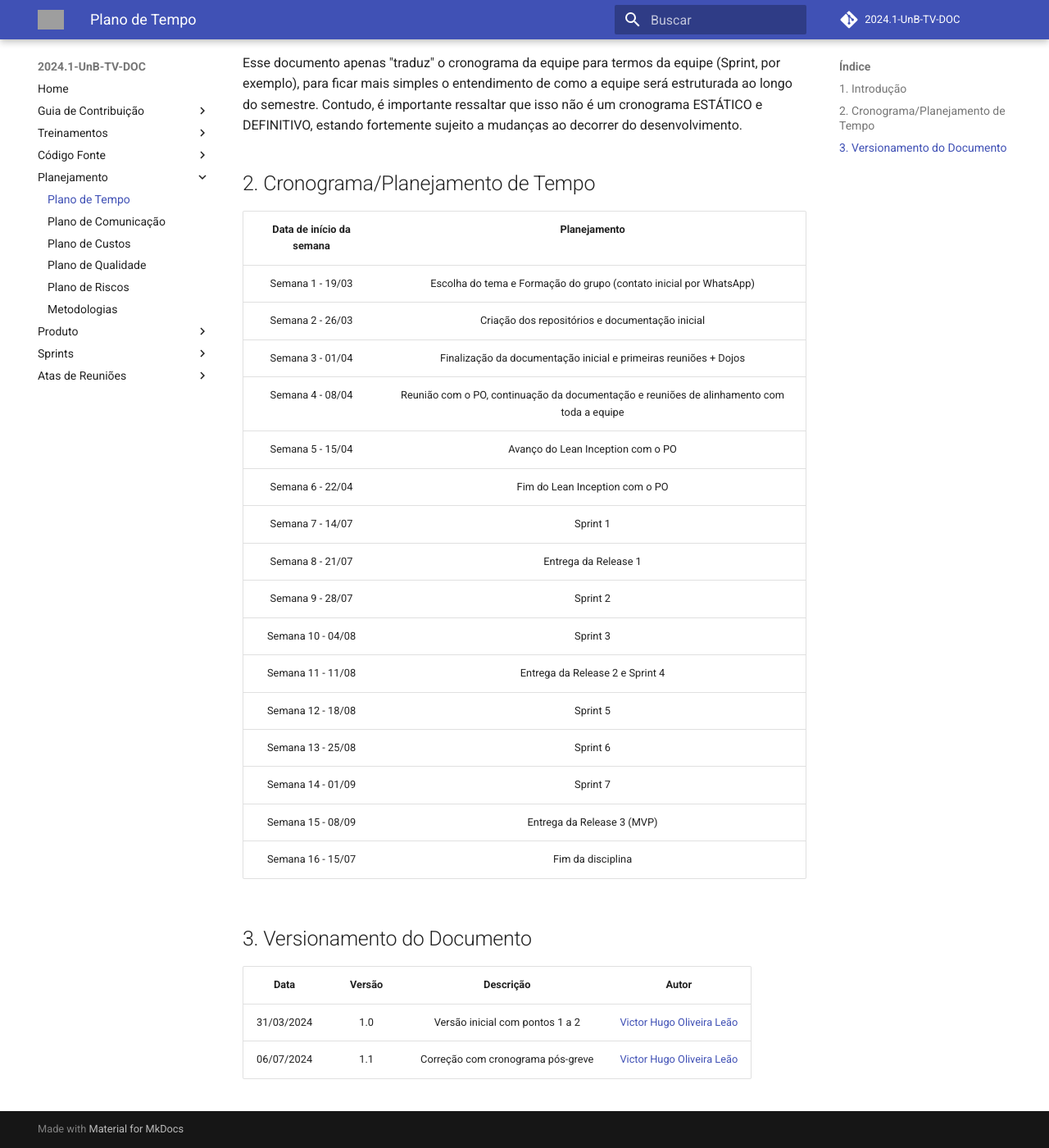
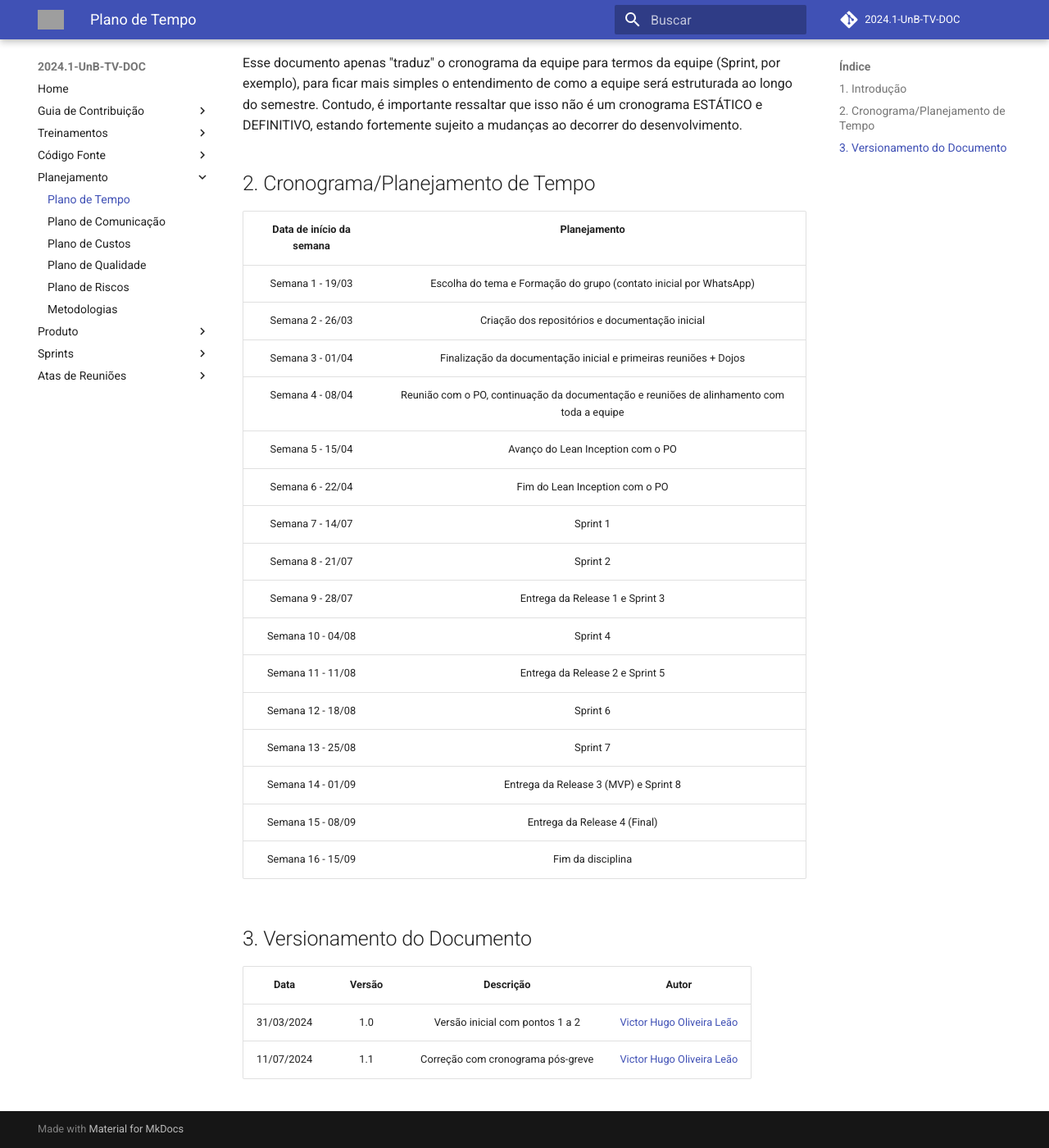
Before and after one commit to fga-eps-mds/2024.1-UnB-TV-DOC, an MkDocs documentation site: the page built from docs/planejamento/PlanejamentoTempo.md, in a window 1280 px wide and 1400 px high, scrolled down 167 px. Shown: the whole window at 82% size. Built offline with MkDocs 1.6.1 and Material for MkDocs 9.7.7, drawn with Linux system fonts in a browser that asks for light colours; comment, search, counter and statistics services are not loaded; grey boxes are pictures that could not be loaded.

Commit message:
correção cronograma com nova eap

```diff
--- a/docs/planejamento/PlanejamentoTempo.md
+++ b/docs/planejamento/PlanejamentoTempo.md
@@ -15,19 +15,19 @@
 | Semana 5 - 15/04 | Avanço do Lean Inception com o PO |
 | Semana 6 - 22/04 | Fim do Lean Inception com o PO |
 | Semana 7 - 14/07 | Sprint 1 |
-| Semana 8 - 21/07 | Entrega da Release 1 |
-| Semana 9 - 28/07 | Sprint 2 |
-| Semana 10 - 04/08 | Sprint 3 |
-| Semana 11 - 11/08 | Entrega da Release 2 e Sprint 4 |
-| Semana 12 - 18/08 | Sprint 5 |
-| Semana 13 - 25/08 | Sprint 6 |
-| Semana 14 - 01/09 | Sprint 7 |
-| Semana 15 - 08/09 | Entrega da Release 3 (MVP) |
-| Semana 16 - 15/07 | Fim da disciplina |
+| Semana 8 - 21/07 | Sprint 2 |
+| Semana 9 - 28/07 | Entrega da Release 1 e Sprint 3 |
+| Semana 10 - 04/08 | Sprint 4 |
+| Semana 11 - 11/08 | Entrega da Release 2 e Sprint 5 |
+| Semana 12 - 18/08 | Sprint 6 |
+| Semana 13 - 25/08 | Sprint 7 |
+| Semana 14 - 01/09 | Entrega da Release 3 (MVP) e Sprint 8 |
+| Semana 15 - 08/09 | Entrega da Release 4 (Final) |
+| Semana 16 - 15/09 | Fim da disciplina |
 
 ## 3. Versionamento do Documento
 
 | Data | Versão | Descrição | Autor |
 | :-----: | :-------------: | :---------------: | :-: |
 | 31/03/2024 | 1.0 | Versão inicial com pontos 1 a 2 | [Victor Hugo Oliveira Leão](https://github.com/victorleaoo) |
-| 06/07/2024 | 1.1 | Correção com cronograma pós-greve | [Victor Hugo Oliveira Leão](https://github.com/victorleaoo) |
+| 11/07/2024 | 1.1 | Correção com cronograma pós-greve | [Victor Hugo Oliveira Leão](https://github.com/victorleaoo) |
```
